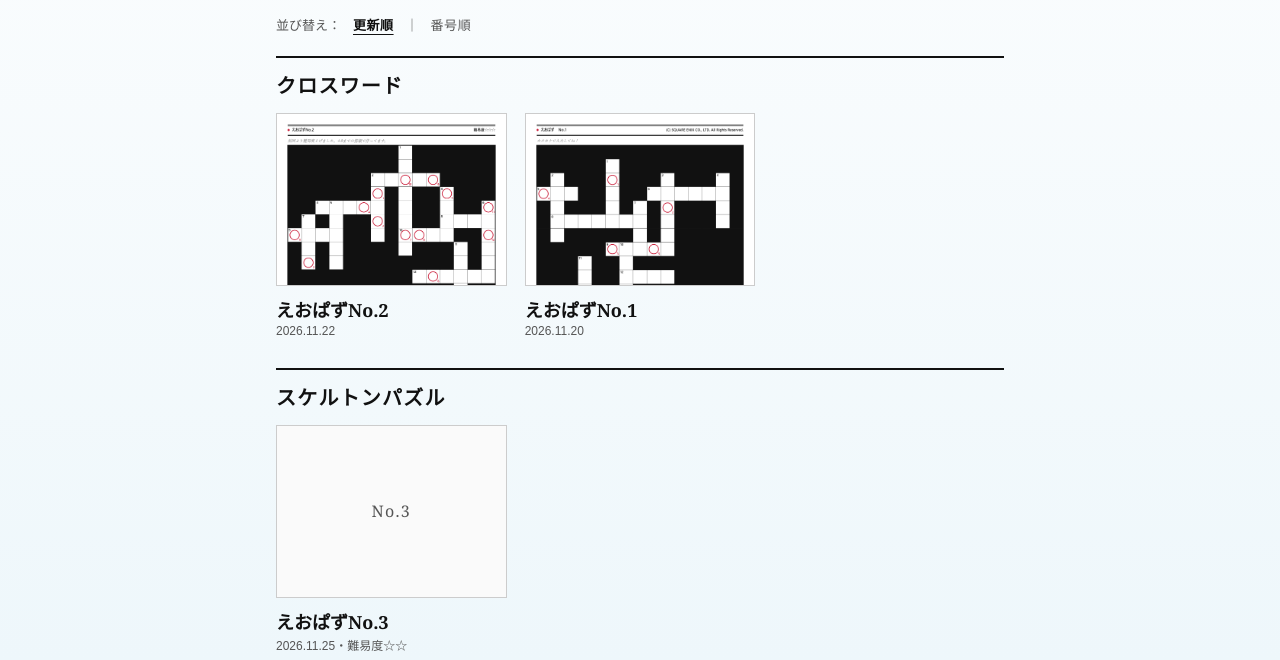
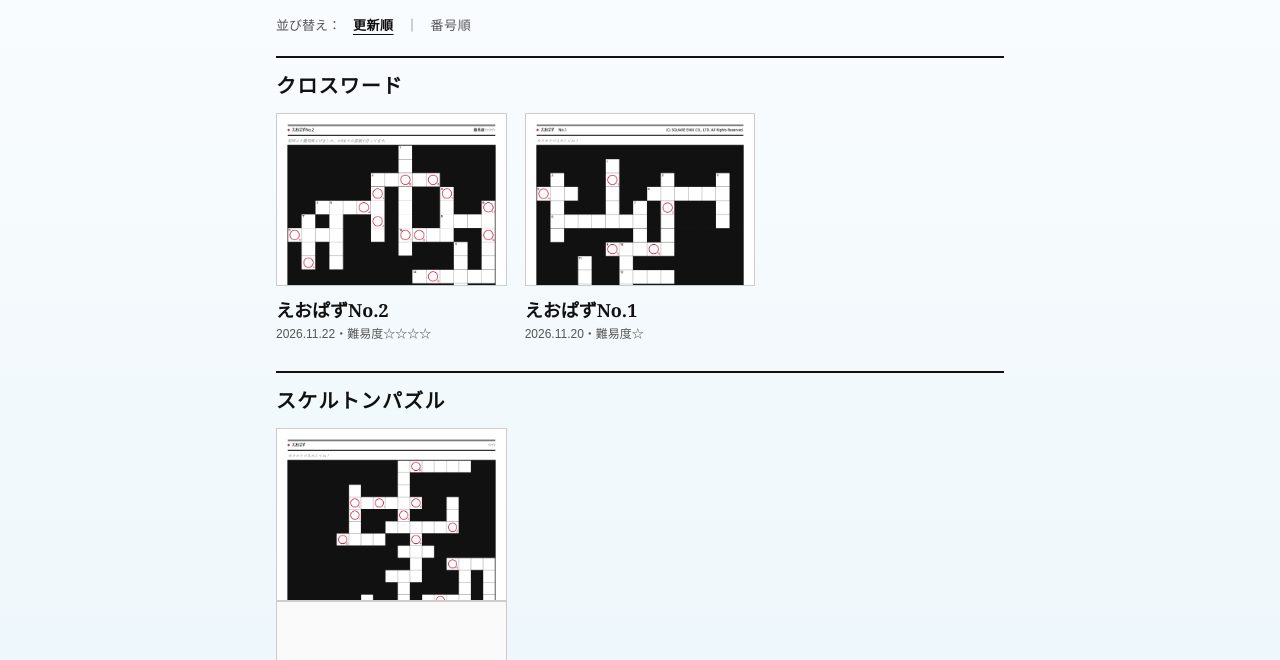
Before and after one commit to sogetuK14/Eopuzz, a plain HTML site: page index.html in a window 1280 px wide. Shown: the part 140-800 px from the top of the page. Drawn offline with Linux system fonts and the light colour scheme.

Commit message:
Update index.html

```diff
--- a/index.html
+++ b/index.html
@@ -141,18 +141,19 @@
     <a class="entry" href="Eopuzz2.html" data-no="2" data-date="2026-11-22">
       <img class="entry-thumb" src="Eopuzz2.png" alt="えおぱずNo.2の盤面">
       <p class="entry-title">えおぱずNo.2</p>
-      <p class="entry-meta">2026.11.22</p>
+      <p class="entry-meta">2026.11.22・難易度☆☆☆☆</p>
     </a>
     <a class="entry" href="Eopuzz1.html" data-no="1" data-date="2026-11-20">
       <img class="entry-thumb" src="Eopuzz1.png" alt="えおぱずNo.1の盤面">
       <p class="entry-title">えおぱずNo.1</p>
-      <p class="entry-meta">2026.11.20</p>
+      <p class="entry-meta">2026.11.20・難易度☆</p>
     </a>
   </nav>
 
   <h2 class="section-title">スケルトンパズル</h2>
   <nav class="list puzzle-list" aria-label="スケルトンパズル一覧">
     <a class="entry" href="Eopuzz3.html" data-no="3" data-date="2026-11-25">
+        <img class="entry-thumb" src="Eopuzz3.png" alt="えおぱずNo.3の盤面">
       <span class="entry-noimg">No.3</span>
       <p class="entry-title">えおぱずNo.3</p>
       <p class="entry-meta">2026.11.25・難易度☆☆</p>
```
